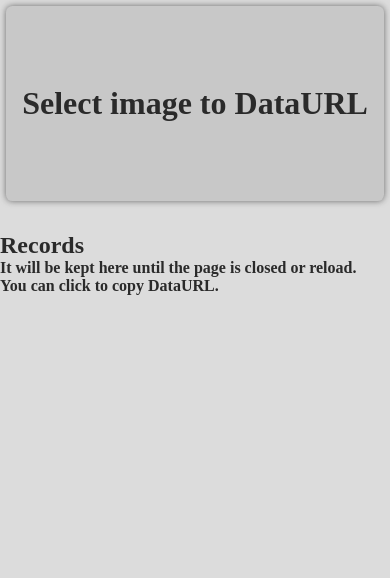
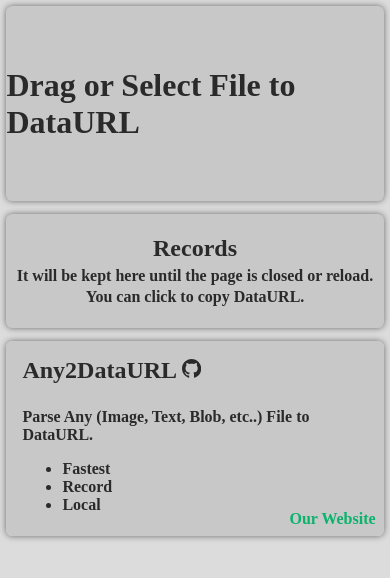
Before and after one commit to xiao-e-yun/Any2DataURL, a Vue app: page / in a window 390 px wide. Shown: the top 578 px of the page. Built offline with nearby package versions, Linux system fonts and the light colour scheme.

Commit message:
change style add app info

```diff
--- a/package.json
+++ b/package.json
@@ -9,6 +9,7 @@
     "preview": "vite preview"
   },
   "dependencies": {
+    "@vueuse/core": "^10.5.0",
     "sass": "^1.69.2",
     "vue": "^3.3.4"
   },
--- a/src/App.vue
+++ b/src/App.vue
@@ -1,7 +1,7 @@
 <template>
   <main>
     <div class="preview split" @drop.prevent="dropHandler" @dragover.prevent @click="uploadImageEl!.click()">
-      <h1 v-if="!current">Select image to DataURL</h1>
+      <h1 v-if="!current">Drag or Select File to DataURL</h1>
       <template v-else>
         <img v-if="current.url" :src="current.url">
         <span>{{ current.name }}</span>
@@ -10,10 +10,29 @@
       <input type="file" @change="inputHandler" ref="uploadImageEl">
 
     </div>
+    <Teleport to="#phone-info" v-if="ready" :disabled="!isPhone">
+      <div class="split info">
+        <a href="https://github.com/xiao-e-yun/imageToDataURL">
+          <h2>Any2DataURL
+            <svg xmlns="http://www.w3.org/2000/svg" class="github" fill="currentColor" viewBox="0 0 16 16">
+              <path
+                d="M8 0C3.58 0 0 3.58 0 8c0 3.54 2.29 6.53 5.47 7.59.4.07.55-.17.55-.38 0-.19-.01-.82-.01-1.49-2.01.37-2.53-.49-2.69-.94-.09-.23-.48-.94-.82-1.13-.28-.15-.68-.52-.01-.53.63-.01 1.08.58 1.23.82.72 1.21 1.87.87 2.33.66.07-.52.28-.87.51-1.07-1.78-.2-3.64-.89-3.64-3.95 0-.87.31-1.59.82-2.15-.08-.2-.36-1.02.08-2.12 0 0 .67-.21 2.2.82.64-.18 1.32-.27 2-.27.68 0 1.36.09 2 .27 1.53-1.04 2.2-.82 2.2-.82.44 1.1.16 1.92.08 2.12.51.56.82 1.27.82 2.15 0 3.07-1.87 3.75-3.65 3.95.29.25.54.73.54 1.48 0 1.07-.01 1.93-.01 2.2 0 .21.15.46.55.38A8.012 8.012 0 0 0 16 8c0-4.42-3.58-8-8-8z" />
+            </svg>
+          </h2>
+        </a>
+        <p>Parse Any (Image, Text, Blob, etc..) File to DataURL.</p>
+        <ul>
+          <li>Fastest</li>
+          <li>Record</li>
+          <li>Local</li>
+        </ul>
+        <span><a href="https://xiaoeyun.me">Our Website</a></span>
+      </div>
+    </Teleport>
 
   </main>
   <aside>
-    <div v-if="logs.length===0">
+    <div v-if="logs.length === 0" class="no-record">
       <h2>Records</h2>
       <p>It will be kept here until the page is closed or reload.</p>
       <p>You can click to copy DataURL.</p>
@@ -24,15 +43,26 @@
       <CopyVue class="copy" @click.stop="copy(log)" />
     </div>
   </aside>
+
+  <div id="phone-info" />
+
+
+
   <div v-if="copied" class="popper">
-    `{{copied}}` was copied
+    `{{ copied }}` was copied
   </div>
 </template>
 
 <script setup lang="ts">
 import { blobToData } from "./main.ts"
-import { reactive, ref } from 'vue';
+import { onMounted, reactive, ref } from 'vue';
 import CopyVue from "./components/Copy.vue"
+import { useMediaQuery } from "@vueuse/core"
+
+const ready = ref(false)
+onMounted(() => ready.value = true)
+
+const isPhone = useMediaQuery('(max-width: 720px)')
 
 const uploadImageEl = ref<HTMLInputElement>()
 
@@ -46,11 +76,11 @@
 
 const copied = ref<string>()
 async function copy(pack: Pack) {
-  if(copied.value === pack.name) return
+  if (copied.value === pack.name) return
   const url = await blobToData(pack.file)
   await navigator.clipboard.writeText(url)
   copied.value = pack.name
-  setTimeout(()=>copied.value=undefined,5000)
+  setTimeout(() => copied.value = undefined, 5000)
 }
 
 function inputHandler(event: Event) {
@@ -91,6 +121,7 @@
   display: flex;
 
   overflow: hidden;
+
   @include pe {
     overflow: auto;
     flex-direction: column;
@@ -99,20 +130,24 @@
 
 main {
   width: 70%;
-  gap: .4em;
   display: flex;
-  padding: .4em;
   flex-direction: column;
 
 
   @include pe {
     width: 100%;
   }
-  & > .split {
-    height: 50%;
-    @include pe {
-      height: 50vw;
-    }
+}
+
+.split {
+  height: 50%;
+  margin: .4em;
+  @include shadow;
+  border-radius: .4em;
+  background: color.side-3();
+
+  @include pe {
+    height: 50vw;
   }
 }
 
@@ -130,12 +165,26 @@
   }
 
   @include pe {
+    height: auto;
+    width: calc(100%);
     overflow: visible;
-    height: auto;
-    width: 100%;
+    & > .no-record {
+      @include shadow;
+      background: color.side-2();
+      padding: 1em 0.4em 1.2em;
+      height: auto;
+
+      background: color.side-3();
+      border-radius: .4em;
+      margin: .4em;
+      & h2, & p {
+        margin: .2em 0 ;
+        text-align: center;
+      }
+    }
   }
 
-  & > .item {
+  &>.item {
     margin: .4em;
     @include shadow;
     overflow: hidden;
@@ -148,9 +197,13 @@
     &:hover {
       & .copy {
         opacity: 1;
+
+        &>path {
+          fill: #fff2e8;
+        }
       }
 
-      & > img {
+      &>img {
         filter: brightness(30%);
       }
     }
@@ -166,7 +219,7 @@
       opacity: 0;
     }
 
-    & > span {
+    &>span {
       position: absolute;
       margin: 1em .4em;
       border-radius: .4em;
@@ -176,7 +229,7 @@
     }
 
 
-    & > img {
+    &>img {
       left: 0;
       bottom: 0;
       width: 100%;
@@ -192,10 +245,7 @@
   display: flex;
   justify-content: center;
   align-items: center;
-  background: color.side-3();
-  border-radius: .4em;
   position: relative;
-  @include shadow;
 
   & .copy {
     position: absolute;
@@ -210,7 +260,7 @@
     background: color.side-2(.6);
   }
 
-  & > img {
+  &>img {
     border-radius: 1.4em;
     object-fit: contain;
     position: absolute;
@@ -219,7 +269,7 @@
     width: 100%;
   }
 
-  & > span {
+  &>span {
     position: absolute;
     bottom: .5em;
     left: .5em;
@@ -230,8 +280,24 @@
     border-radius: .4em;
   }
 
-  & > input {
+  &>input {
     display: none;
+  }
+}
+
+.info {
+  position: relative;
+  overflow: overlay;
+  padding: 1em;
+
+  & span {
+    position: absolute;
+    bottom: .5em;
+    right: .5em;
+  }
+
+  & h2 {
+    margin: 0 0 1em 0;
   }
 }
 
@@ -253,4 +319,8 @@
 .copy {
   height: 80%;
 }
-</style>
+
+.github {
+  width: .8em;
+  height: .8em;
+}</style>
```
Also changed, not shown: 1 other file (tests, documents, lock files or other folders).
